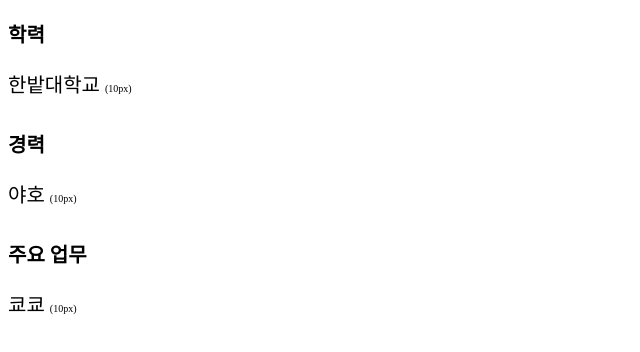
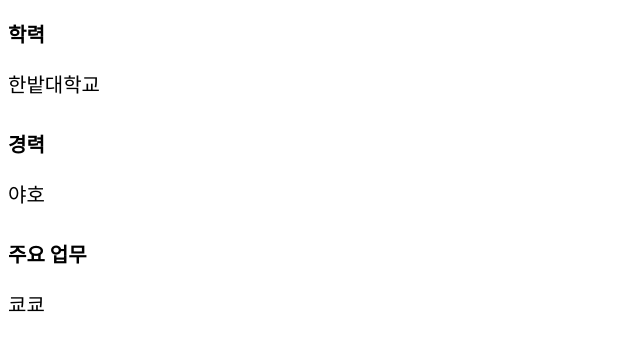
Before and after one commit to beopgyulim/20182577, a plain HTML site: page index.html in a window 1280 px wide. Shown: the full height of the page, 0-640 px from the left. Drawn offline with Linux system fonts and the light colour scheme.

Commit message:
Update index.html

```diff
--- a/index.html
+++ b/index.html
@@ -19,19 +19,19 @@
       font-size: 20px;
     }
 
-    .normal-text {
+    .small-text {
       font-size: 10px;
     }
   </style>
 </head>
 <body>
   <p><strong>학력</strong></p>
-  <p style="margin-top: 0.5em;">한밭대학교 <span class="normal-text">(10px)</span></p>
+  <p style="margin-top: 0.5em;">한밭대학교</p>
 
   <p style="margin-top: 1.5em;"><strong>경력</strong></p>
-  <p style="margin-top: 0.5em;">야호 <span class="normal-text">(10px)</span></p>
+  <p style="margin-top: 0.5em;">야호</p>
 
   <p style="margin-top: 1.5em;"><strong>주요 업무</strong></p>
-  <p style="margin-top: 0.5em;">쿄쿄 <span class="normal-text">(10px)</span></p>
+  <p style="margin-top: 0.5em;">쿄쿄</p>
 </body>
 </html>
```
